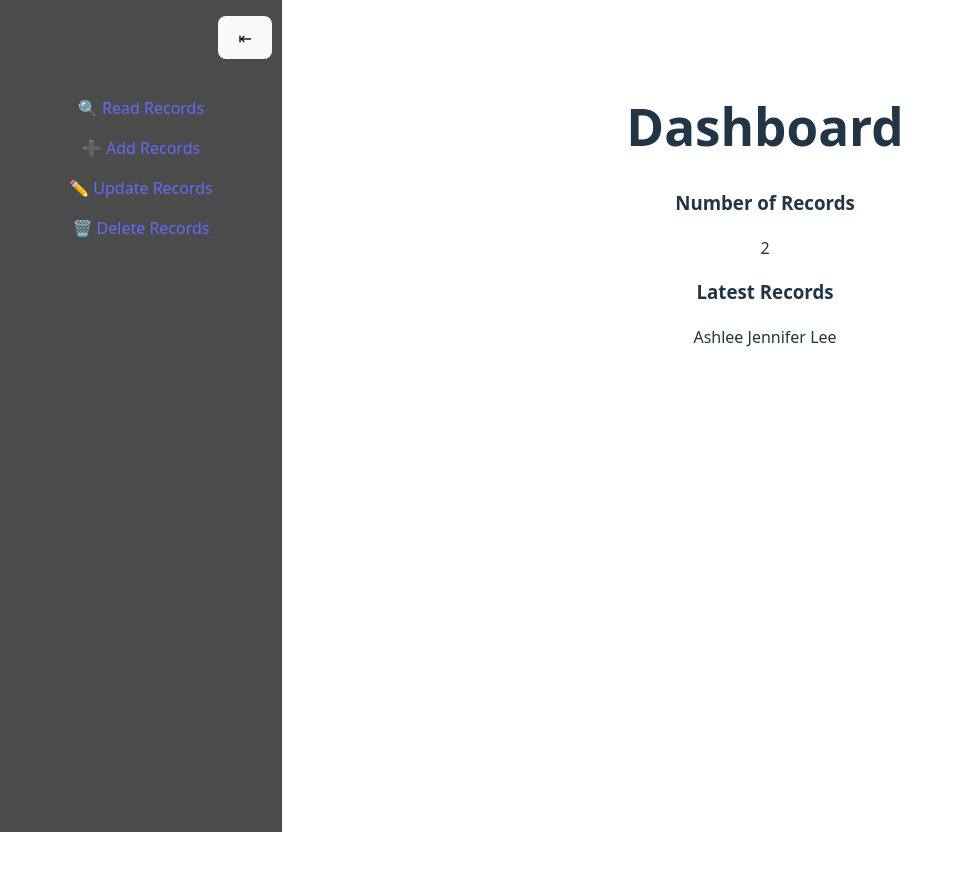
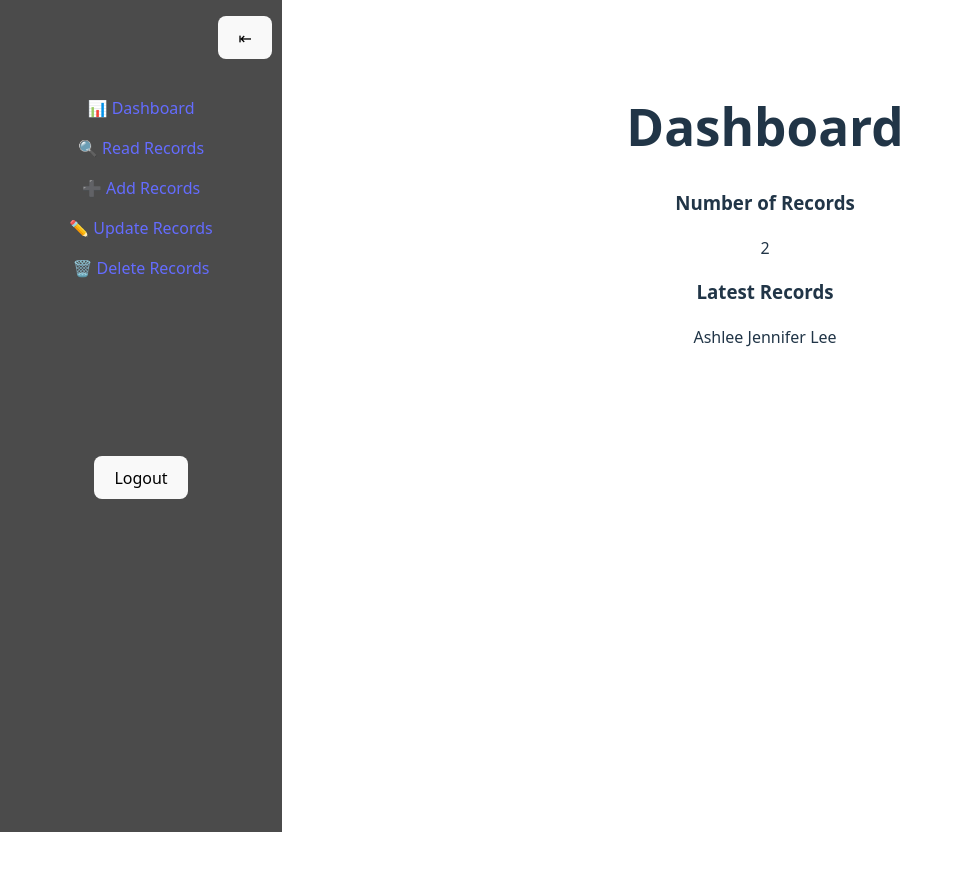
Before and after one commit to luizaki/apsi-badge-exam, a React (Vite) app: page /dashboard in a window 1280 px wide. Shown: the top 870 px of the page, without its empty margins (0-963 px from the left). Built offline with nearby package versions, Linux system fonts and the light colour scheme.

Commit message:
feat: add navigation to dashboard and login/landing

```diff
--- a/src/components/Sidebar.jsx
+++ b/src/components/Sidebar.jsx
@@ -1,10 +1,11 @@
 import { useState } from 'react';
-import { Link, useLocation } from 'react-router-dom';
+import { Link, useLocation, useNavigate } from 'react-router-dom';
 import '../styles/Sidebar.css';
 
 const Sidebar = ({ hidden = false, onToggle }) => {
     const [isHidden, setIsHidden] = useState(hidden);
     const loc = useLocation();
+    const navi = useNavigate();
 
     const toggleSidebarView = () => {
         const newState = !isHidden;
@@ -12,7 +13,13 @@ const Sidebar = ({ hidden = false, onToggle }) => {
         onToggle?.(newState);
     }
 
+    const handleLogout = () => {
+        navi('/');
+    }
+
     const sidebarItems = [
+        // TODO: wireframe unclear on how to redirect to dashboard so adding it for now
+        { label: '📊 Dashboard', path: '/dashboard' },
         { label: '🔍 Read Records', path: '/read' },
         { label: '➕ Add Records', path: '/add' },
         { label: '✏️ Update Records', path: '/update' },
@@ -21,12 +28,12 @@ const Sidebar = ({ hidden = false, onToggle }) => {
 
     return (
         <div className={`sidebar ${isHidden ? 'hidden' : ''}`}>
-            <button onClick={toggleSidebarView}>
+            <button className='toggle-button' onClick={toggleSidebarView}>
                 {isHidden ? '⇥' : '⇤'}
             </button>
 
             {!isHidden && (
-                <nav>
+                <><nav>
                     <ul className='sidebar-items'>
                         {sidebarItems.map((item, idx) => (
                             <li key={idx}
@@ -38,6 +45,11 @@ const Sidebar = ({ hidden = false, onToggle }) => {
                         ))}
                     </ul>
                 </nav>
+
+                {/* TODO: Convert logout button to profile + user? may need to add further communication then */}
+                <button className='logout-button' onClick={handleLogout}>
+                    Logout
+                </button></>
             )}
         </div>
     );
--- a/src/styles/Sidebar.css
+++ b/src/styles/Sidebar.css
@@ -16,12 +16,12 @@ for ease lang to in merging */
     width: 60px;
 }
 
-.sidebar button {
+.toggle-button {
     position: absolute;
     right: 10px;
 }
 
-.sidebar.hidden button {
+.sidebar.hidden .toggle-button {
     right: 50%;
     transform: translateX(50%);
 }
@@ -35,3 +35,8 @@ for ease lang to in merging */
 .sidebar-items li {
     margin-bottom: 1rem;
 }
+
+.logout-button {
+    margin-top: 10rem;
+
+}
```
